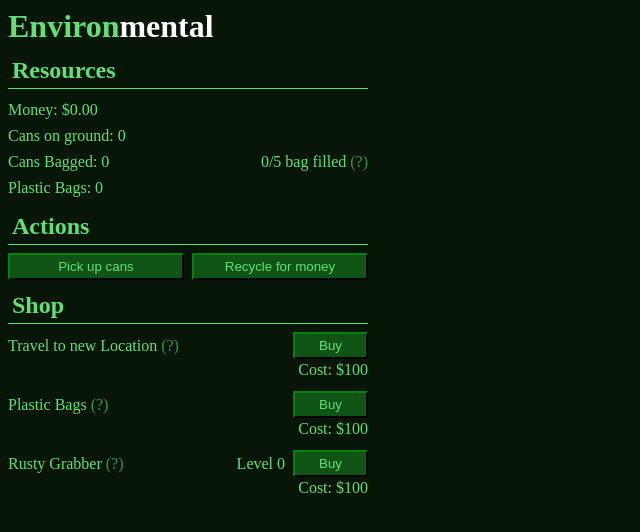
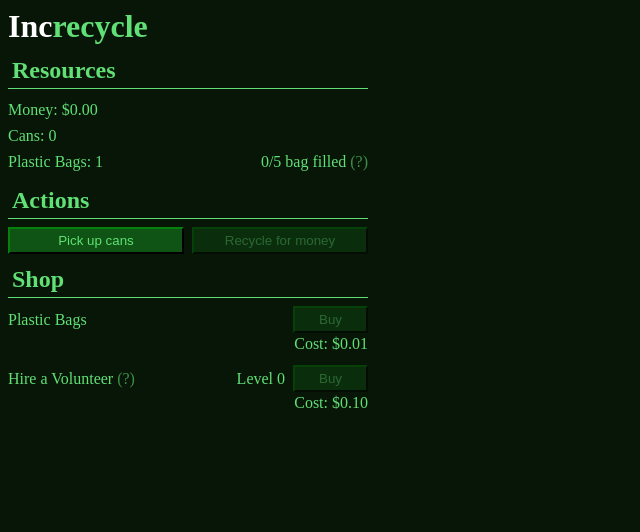
Before and after one commit to braymen/increcycle, a React (Vite) app: page / in a window 1280 px wide. Shown: the top 532 px of the page, without its empty margins (0-640 px from the left). Built offline with nearby package versions, Linux system fonts and the light colour scheme.

Commit message:
feat: simple prototype with can pick up, bags, and automation

```diff
--- a/index.html
+++ b/index.html
@@ -4,7 +4,7 @@
         <meta charset="UTF-8" />
         <link rel="icon" type="image/svg+xml" href="/favicon.svg" />
         <meta name="viewport" content="width=device-width, initial-scale=1.0" />
-        <title>Environmental</title>
+        <title>Increcycle</title>
     </head>
     <body>
         <div id="root"></div>
--- a/package.json
+++ b/package.json
@@ -1,5 +1,5 @@
 {
-    "name": "environmental",
+    "name": "increcycle",
     "private": true,
     "version": "0.0.0",
     "type": "module",
--- a/src/App.css
+++ b/src/App.css
@@ -45,12 +45,30 @@ p {
 }
 
 .help-marker {
-    opacity: 0.6;
+    display: inline-block;
+    position: relative;
+    color: #60e07599;
 }
 
 .help-marker:hover {
     cursor: help;
-    opacity: 0.9;
+    color: #60e075e6;
+}
+
+.help-marker[data-tooltip]:hover::after {
+    content: attr(data-tooltip);
+    position: absolute;
+    bottom: 100%;
+    left: 0;
+    margin-bottom: 2px;
+    z-index: 1;
+    width: max-content;
+    max-width: 200px;
+    padding: 4px 8px;
+    border: 1px solid #022e05;
+    background-color: #0f5414;
+    color: #60e075;
+    font-size: 16px;
 }
 
 .action-grid {
--- a/src/App.tsx
+++ b/src/App.tsx
@@ -4,45 +4,64 @@ import ShopItem from './ShopItem'
 
 function App() {
     const [cans, setCans] = useState(0)
-    const [helpers, setHelpers] = useState(0)
+    const [grabberLevel, setGrabberLevel] = useState(0)
     const [money, setMoney] = useState(0)
+    const [bags, setBags] = useState(1)
+    const [bagStorage, setBagStorage] = useState(0)
 
     useEffect(() => {
         const id = setInterval(() => {
-            setCans((g) => g + helpers)
+            addCan(grabberLevel)
         }, 1000)
         return () => clearInterval(id)
-    }, [helpers, cans, money])
+    }, [grabberLevel, cans, money])
 
     const costFormula = (currentLevel: number) => {
-        return currentLevel * 10 + 1
+        return 0.1 * Math.pow(currentLevel + 1, 3)
     }
+
+    const addCan = (amount: number) => {
+        // TODO: need to fix plastic bag math when multiple rust grabbers
+        if (bags <= 0) return
+        if (bagStorage + amount >= maxBagStorage) {
+            setBagStorage(0)
+            setBags(bags - amount)
+        } else {
+            setBagStorage(bagStorage + amount)
+        }
+        setCans(cans + amount)
+    }
+
+    const maxBagStorage = 5
 
     return (
         <>
             <h1>
-                Environ<span style={{ color: 'white' }}>mental</span>
+                <span style={{ color: 'white' }}>Inc</span>recycle
             </h1>
             <div className="panel">
                 <h2>Resources</h2>
                 <p>Money: ${money.toFixed(2)}</p>
-                <p>Cans on ground: {cans}</p>
+                <p>Cans: {cans}</p>
                 <p>
-                    Cans Bagged: {cans}
+                    <span style={{ color: bags <= 0 ? 'red' : 'inherit' }}>Plastic Bags: {bags}</span>
                     <span style={{ float: 'right' }}>
-                        0/5 bag filled <span className="help-marker">(?)</span>
+                        {bagStorage}/{maxBagStorage} bag filled{' '}
+                        <span className="help-marker" data-tooltip="As you pick up cans, you use up a bag.">
+                            (?)
+                        </span>
                     </span>
                 </p>
-                <p>Plastic Bags: 0</p>
             </div>
             <div className="panel">
                 <h2>Actions</h2>
                 <div className="action-grid">
-                    <button className="primary-button" onClick={() => setCans(cans + 1)}>
+                    <button disabled={bags <= 0} className="primary-button" onClick={() => addCan(1)}>
                         Pick up cans
                     </button>
                     <button
                         className="primary-button"
+                        disabled={cans <= 0}
                         onClick={() => {
                             setMoney(money + cans * 0.01)
                             setCans(0)
@@ -55,25 +74,23 @@ function App() {
             <div className="panel">
                 <h2>Shop</h2>
                 <ShopItem
-                    title="Travel to new Location"
-                    price={100}
+                    title="Plastic Bags"
+                    price={0.01}
+                    currentCurrency={money}
                     callback={() => {
-                        console.log('ok')
-                    }}
-                />
-                <ShopItem
-                    title="Plastic Bags"
-                    price={100}
-                    callback={() => {
-                        console.log('ok')
+                        setBags(bags + 1)
+                        setMoney(money - 0.01)
                     }}
                 />{' '}
                 <ShopItem
-                    title="Rusty Grabber"
-                    price={100}
-                    level={helpers}
+                    title="Hire a Volunteer"
+                    description="Helps pick up cans, once per second each."
+                    price={costFormula(grabberLevel)}
+                    level={grabberLevel}
+                    currentCurrency={money}
                     callback={() => {
-                        console.log('ok')
+                        setGrabberLevel(grabberLevel + 1)
+                        setMoney(money - 0.1)
                     }}
                 />
             </div>
--- a/src/ShopItem.tsx
+++ b/src/ShopItem.tsx
@@ -2,7 +2,9 @@ interface ShopItemProps {
     title: string
     price: number
     level?: number
+    description?: string
     currency?: string
+    currentCurrency: number
     callback?: () => void
 }
 
@@ -17,18 +19,23 @@ export const ShopItem = (props: ShopItemProps) => {
                 }}
             >
                 <span>
-                    {props.title} <span className="help-marker">(?)</span>
+                    {props.title}{' '}
+                    {props.description ? (
+                        <span className="help-marker" data-tooltip={props.description}>
+                            (?)
+                        </span>
+                    ) : null}
                 </span>
                 <span style={{ display: 'flex', gap: '8px', alignItems: 'center' }}>
                     {props.level != null ? <span>Level {props.level}</span> : <></>}
-                    <button className="primary-button" onClick={props.callback}>
+                    <button className="primary-button" disabled={props.currentCurrency < props.price} onClick={props.callback}>
                         Buy
                     </button>
                 </span>
             </div>
             <div style={{ textAlign: 'right', marginTop: '2px' }}>
                 Cost: {props.currency ? '' : '$'}
-                {props.price} {props.currency ? props.currency : ''}
+                {props.price.toFixed(2)} {props.currency ? props.currency : ''}
             </div>
         </div>
     )
--- a/vite.config.ts
+++ b/vite.config.ts
@@ -3,6 +3,6 @@ import { defineConfig } from 'vite'
 
 // https://vite.dev/config/
 export default defineConfig({
-    base: '/environmental/',
+    base: '/increcycle/',
     plugins: [react()],
 })
```
Also changed, not shown: public/favicon.svg.
